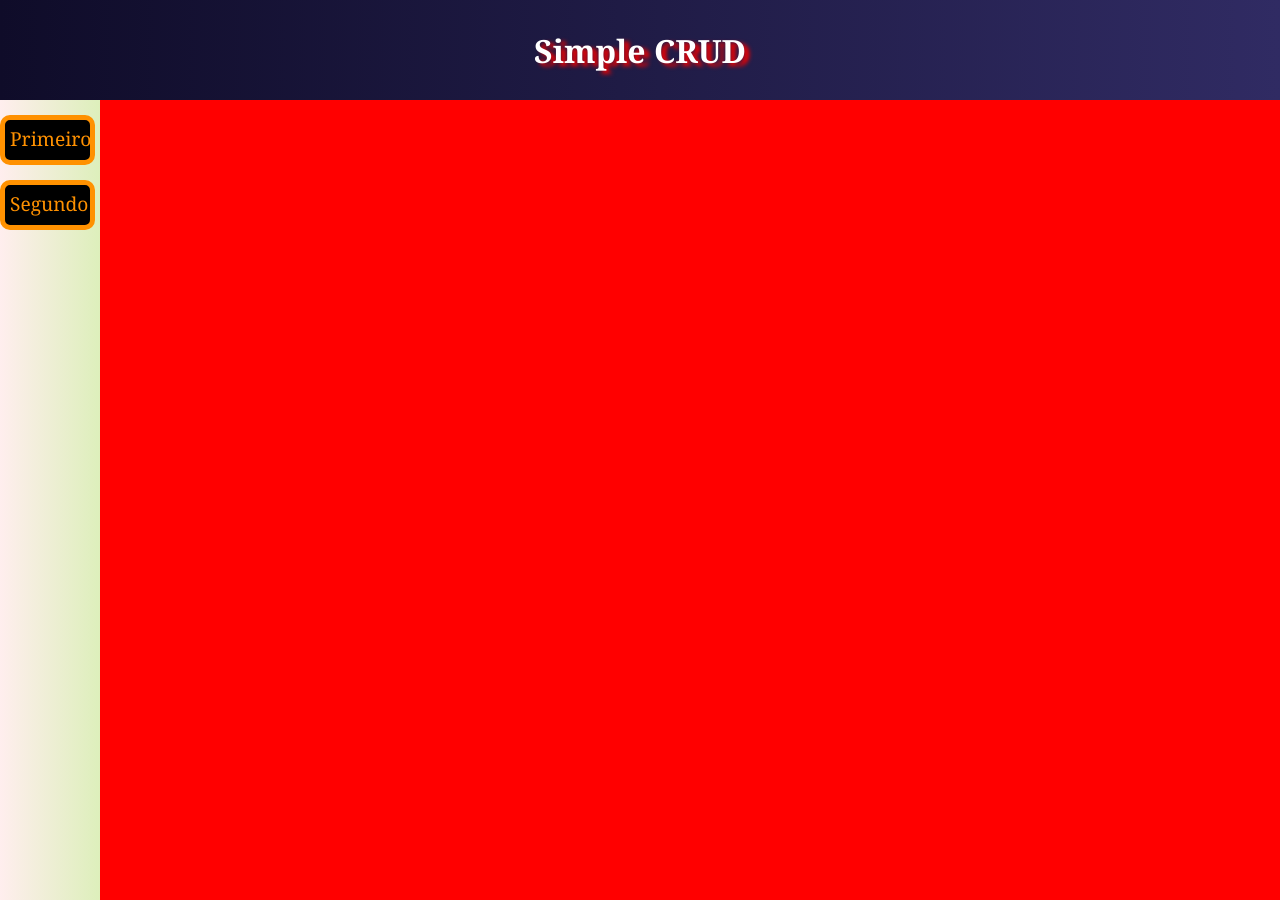
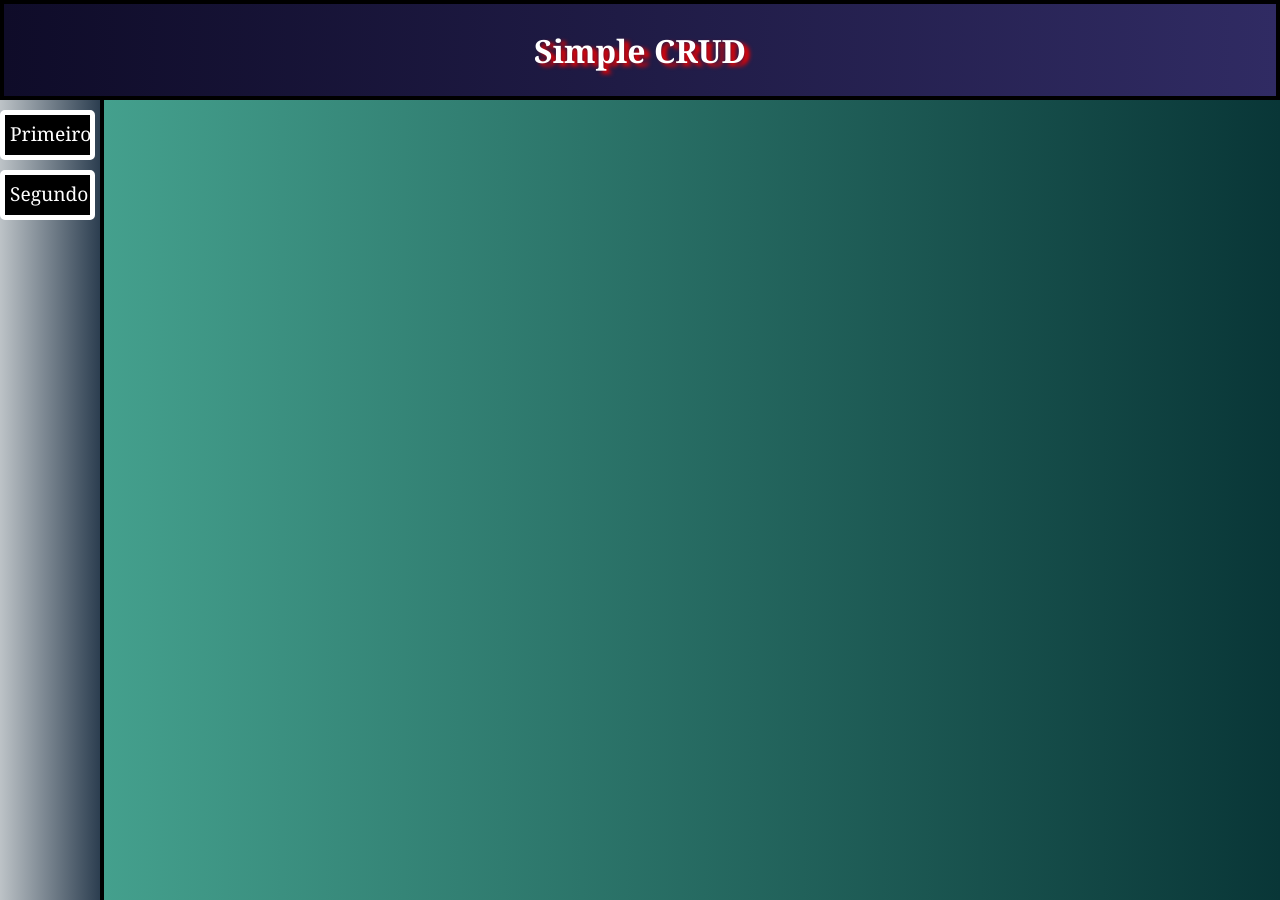
Before and after one commit to richardpeccin/SImpleCRUD, a React (Create React App) app in the folder frontend/: page / in a window 1280 px wide. Built offline with nearby package versions, Linux system fonts and the light colour scheme.

Commit message:
changed some styles

```diff
--- a/frontend/src/app.css
+++ b/frontend/src/app.css
@@ -6,5 +6,5 @@
 
 .content {
   width: 100%;
-  background-color: red;
+  background: linear-gradient(to right, #44A08D, #093637);
 }
--- a/frontend/src/components/Header/styles.css
+++ b/frontend/src/components/Header/styles.css
@@ -9,7 +9,5 @@
   justify-content: center;
   align-items: center;
   text-shadow: 5px 3px 4px rgb(247, 0, 0);
-  -webkit-box-shadow: -1px 10px 5px -1px rgba(0,0,0,0.75);
-  -moz-box-shadow: -1px 10px 5px -1px rgba(0,0,0,0.75);
-  box-shadow: -1px 10px 5px -1px rgba(0,0,0,0.75);
+  border: 4px solid black;
 }
--- a/frontend/src/components/Menu/styles.css
+++ b/frontend/src/components/Menu/styles.css
@@ -1,12 +1,13 @@
 .menu {
-  width: 100px;
+  width: 110px;
   height: 100vh;
-  background: linear-gradient(to right, #ffeeee, #ddefbb);
+  background: linear-gradient(to right, #bdc3c7, #2c3e50);
   display: flex;
   flex-direction: column;
   justify-content: flex-start;
   align-items: flex-start;
   flex-wrap: wrap;
+  border-right: solid 4px black;
 }
 
 .menu a {
@@ -15,10 +16,15 @@
   margin-right: 5px;
   font-size: 1.2em;
   background-color: black;
-  border: 5px rgb(255, 145, 0) solid;
-  color: rgb(255, 145, 0);
+  border: 5px white solid;
+  color: white;
   text-decoration: none;
-  border-radius: 10px;
+  border-radius: 5px;
   padding: 5px;
-  margin-top: 15px;
+  margin-top: 10px;
 }
+
+.menu a:hover {
+  text-decoration: none;
+  opacity: 0.8;
+}
```
